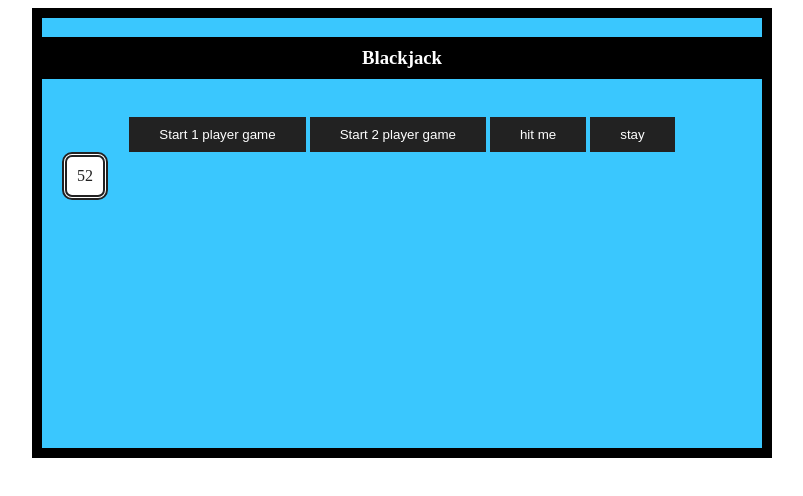
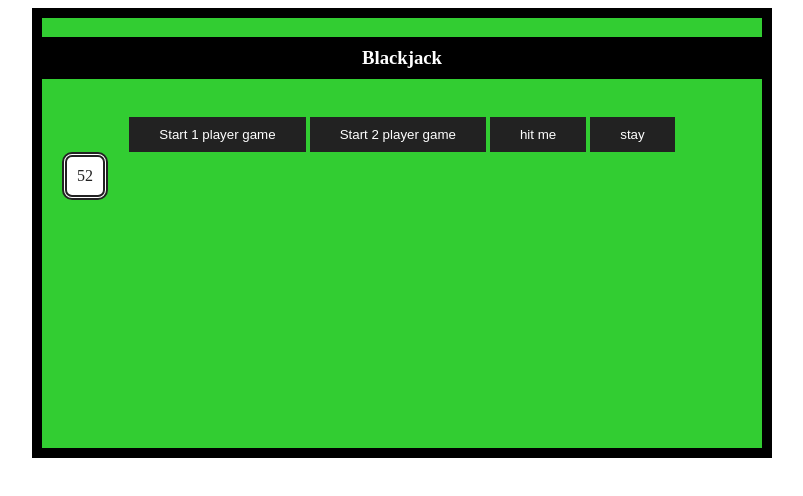
Before and after one commit to Dante004/Blackjack-typeScript, a plain HTML site: page index.html in a window 1280 px wide. Shown: the whole page, without its empty margins (238-1041 px from the left). Drawn offline with Linux system fonts and the light colour scheme.

Commit message:
Changed background

```diff
--- a/main.css
+++ b/main.css
@@ -3,7 +3,7 @@
     width: 720px;
     border: solid 1px #ddd;
     margin: 0 auto;
-   background: #3ac7fe;
+   background: #32CD32;
 border: solid 10px;
 text-align:center;
 min-height:430px;
```
